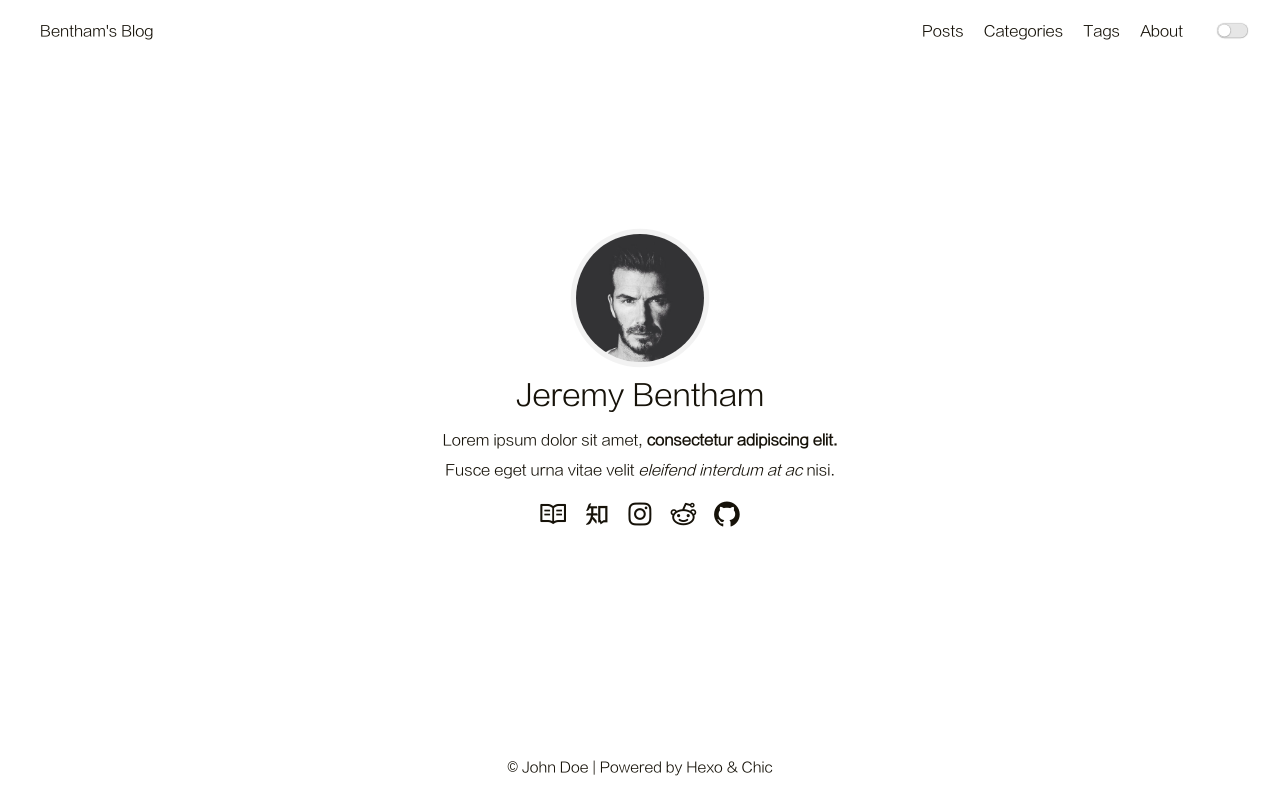
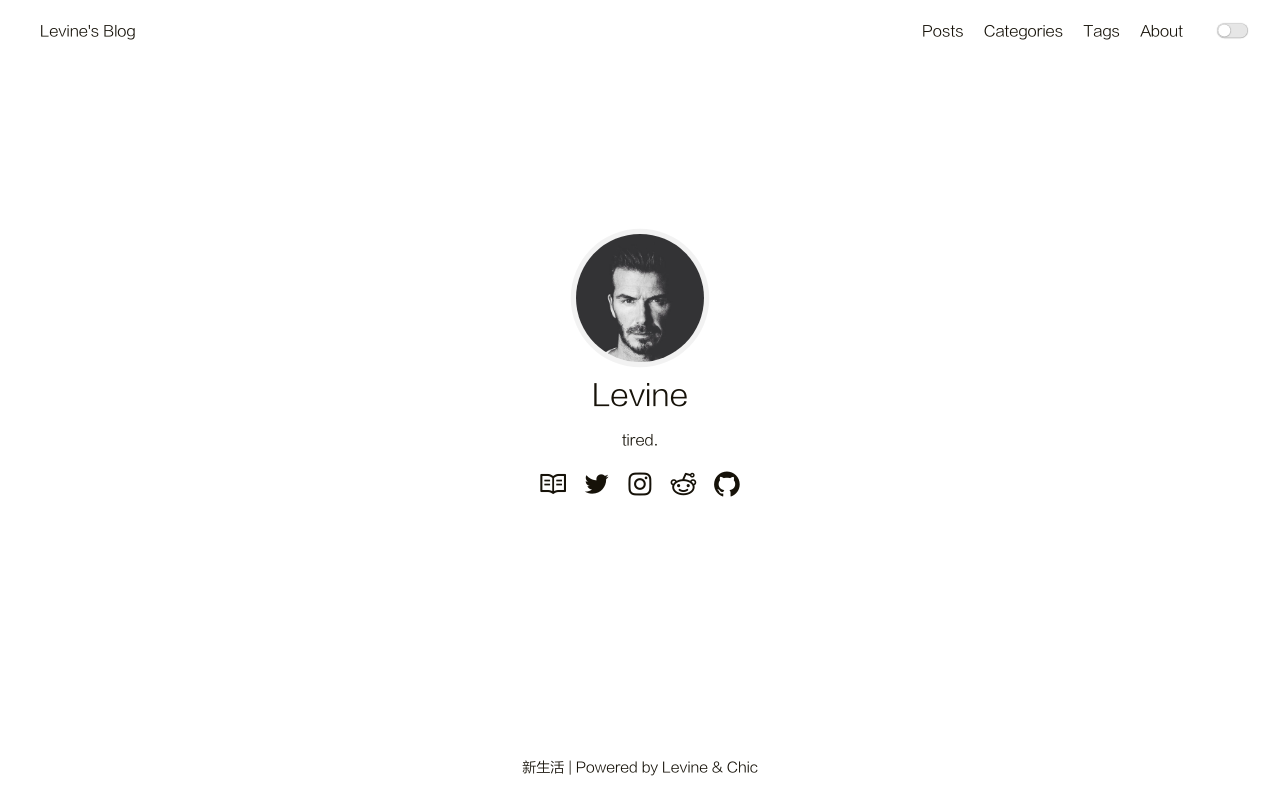
Before and after one commit to Aaotaman/Aaotaman.github.io, a plain HTML site: page index.html in a window 1280 px wide. Drawn offline with Linux system fonts and the light colour scheme.

Commit message:
Update index.htmlfix bug

```diff
--- a/index.html
+++ b/index.html
@@ -12,7 +12,7 @@
 
 
 
-<title>Hexo</title>
+<title>Hello</title>
 
 
 
@@ -49,7 +49,7 @@
         <header>
     <nav class="navbar">
         <div class="container">
-            <div class="navbar-header header-logo"><a href="/">Bentham&#39;s Blog</a></div>
+            <div class="navbar-header header-logo"><a href="/">Levine&#39;s Blog</a></div>
             <div class="menu navbar-right">
 
                     <a class="menu-item" href="/archives">Posts</a>
@@ -71,7 +71,7 @@
         <div class="container">
             <div class="navbar-header">
                 <div>
-                    <a href="/">Bentham&#39;s Blog</a><a id="mobile-toggle-theme">·&nbsp;Light</a>
+                    <a href="/">Levine&#39;s Blog</a><a id="mobile-toggle-theme">·&nbsp;Light</a>
                 </div>
                 <div class="menu-toggle" onclick="mobileBtn()">&#9776; Menu</div>
             </div>
@@ -110,8 +110,8 @@
         <div class="avatar">
             <a href="/archives"><img src="/image/avatar.jpeg"></a>
         </div>
-        <div class="nickname">Jeremy Bentham</div>
-        <div class="description"><p>Lorem ipsum dolor sit amet, <strong>consectetur adipiscing elit.</strong> <br>Fusce eget urna vitae velit <em>eleifend interdum at ac</em> nisi.</p>
+        <div class="nickname">Levine</div>
+        <div class="description"><p>tired.</p>
 </div>
         <div class="links">
 
@@ -123,10 +123,10 @@
 
                     </a>
 
-                    <a class="link-item" title="ZhiHu" href="https://www.zhihu.com/people/sirice" target="_blank" rel="noopener">
+                    <a class="link-item" title="Twitter" href="" target="_blank" rel="noopener">
 
 
-                            <i class="iconfont icon-zhihu"></i>
+                            <i class="iconfont icon-twitter"></i>
 
                     </a>
 
@@ -160,7 +160,7 @@
         </div>
         <footer id="footer" class="footer">
     <div class="copyright">
-        <span>© John Doe | Powered by <a href="https://hexo.io" target="_blank">Hexo</a> & <a href="https://github.com/Siricee/hexo-theme-Chic" target="_blank">Chic</a></span>
+        <span>新生活 | Powered by <a href="#" target="_blank">Levine</a> & <a href="https://github.com/Siricee/hexo-theme-Chic" target="_blank">Chic</a></span>
     </div>
 </footer>
 
```
Also changed, not shown: favicon.ico.
